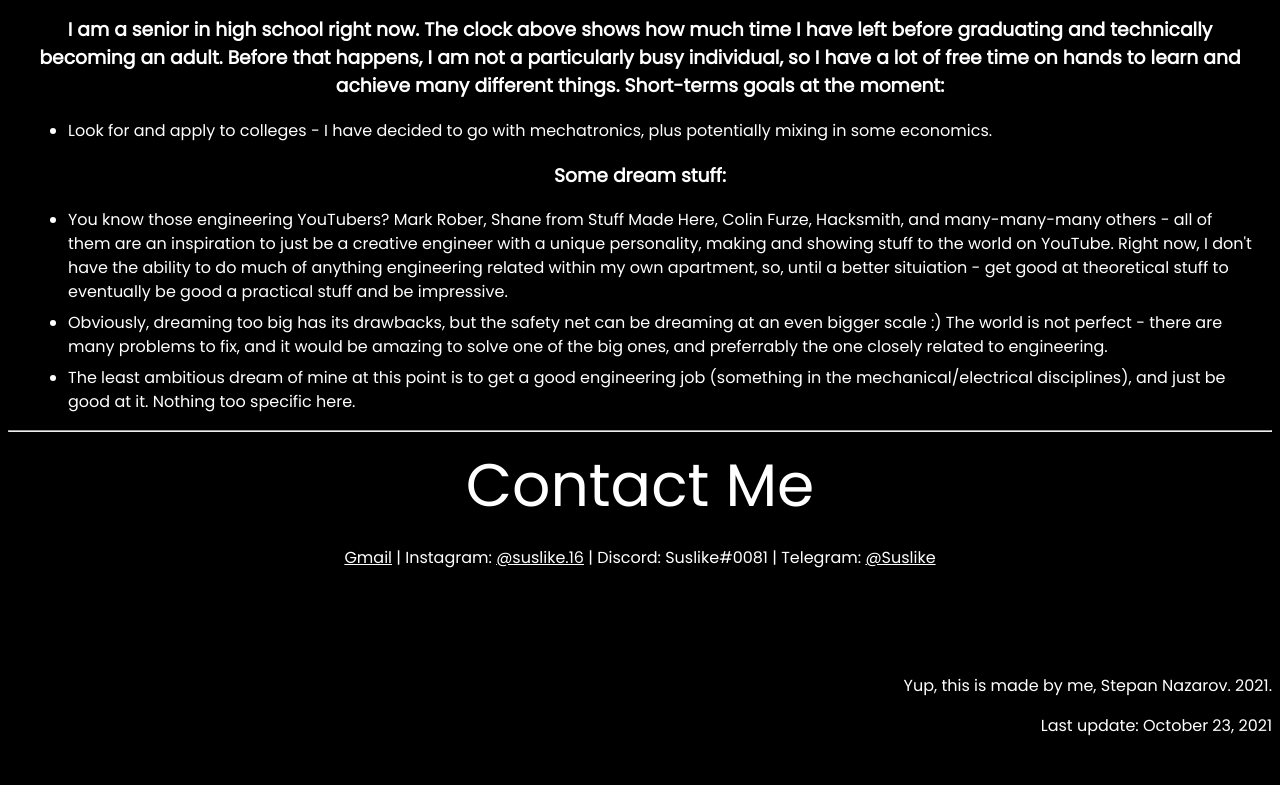
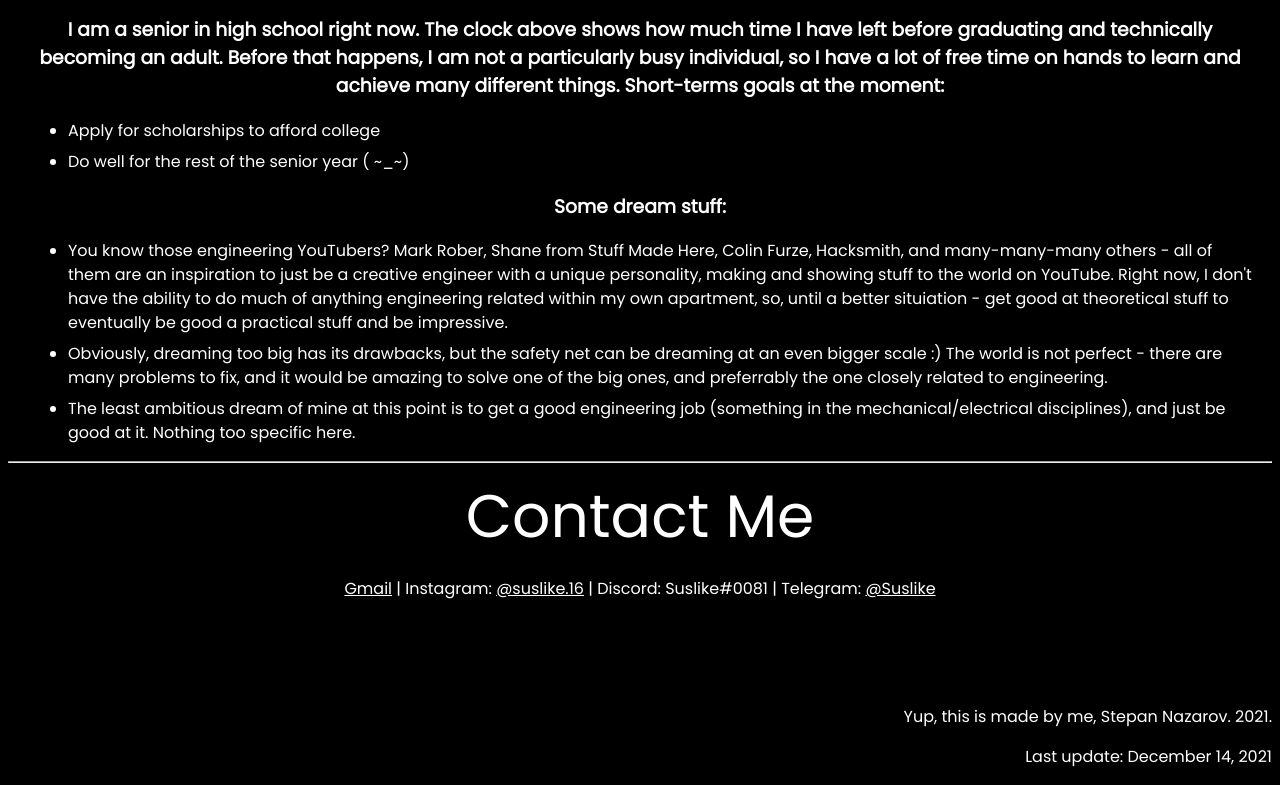
Before and after one commit to Susllike/Susllike.github.io, a plain HTML site: page index.html in a window 1280 px wide. Shown: the part 6683-7468 px from the top of the page. Before the commit the page ends 7437 px from the top, so only its background shows below. Drawn offline with Linux system fonts and the light colour scheme.

Commit message:
goals and revision update

```diff
--- a/index.html
+++ b/index.html
@@ -132,7 +132,8 @@
 		<h3>Clock is ticking.</h3>
 		<h3>I am a senior in high school right now. The clock above shows how much time I have left before graduating and technically becoming an adult. Before that happens, I am not a particularly busy individual, so I have a lot of free time on hands to learn and achieve many different things. Short-terms goals at the moment:</h3>
 		<ul>
-			<li>Look for and apply to colleges - I have decided to go with mechatronics, plus potentially mixing in some economics.</li>
+			<li>Apply for scholarships to afford college</li>
+			<li>Do well for the rest of the senior year ( ~_~)</li>
 		</ul>
 		<h3>Some dream stuff:</h3>
 		<ul>
@@ -151,7 +152,7 @@
 
 	<footer>
 		<p>Yup, this is made by me, Stepan Nazarov. 2021.</p>
-		<p>Last update: October 23, 2021</p>
+		<p>Last update: December 14, 2021</p>
 	</footer>
 </body>
 </html>
```
